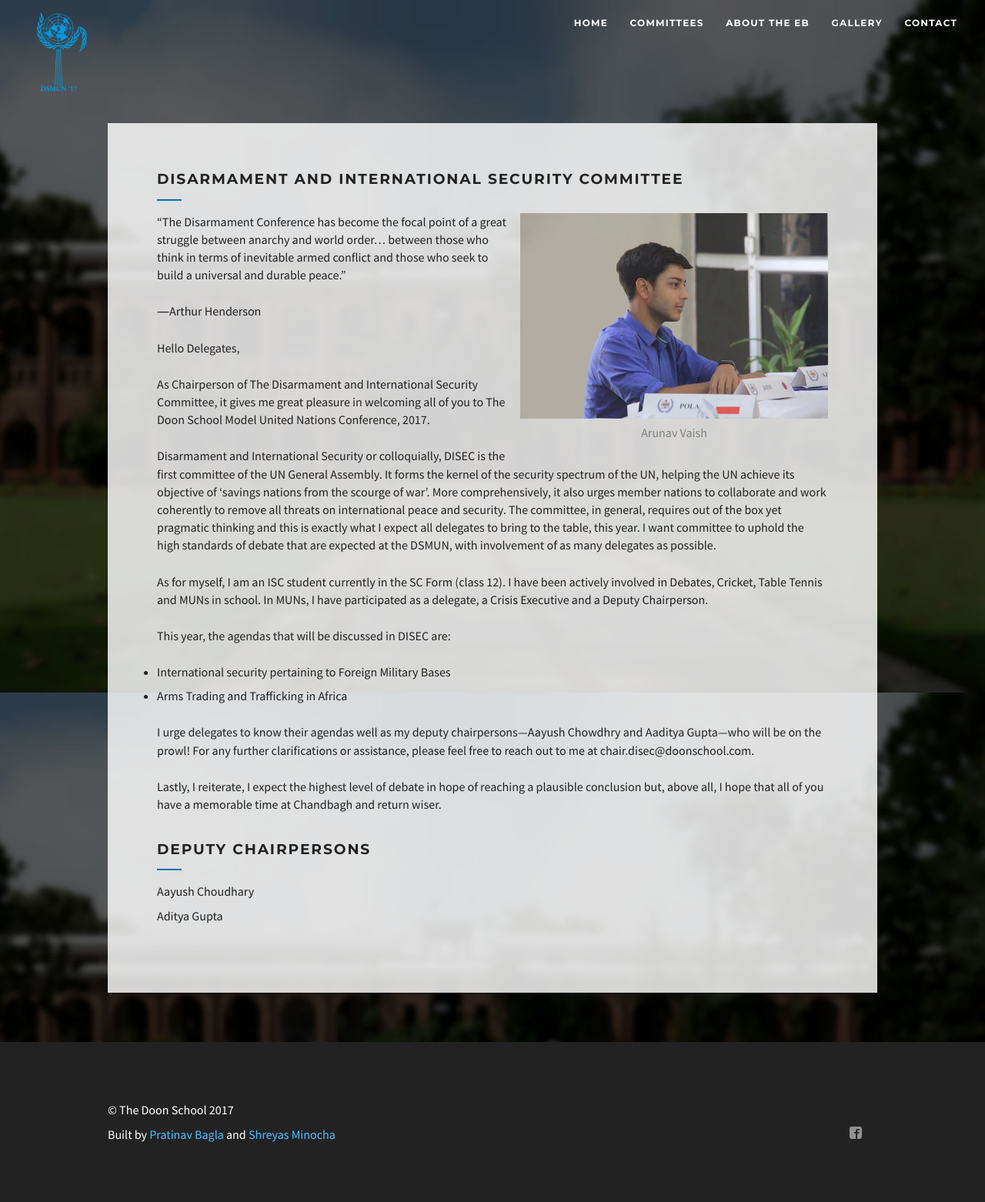
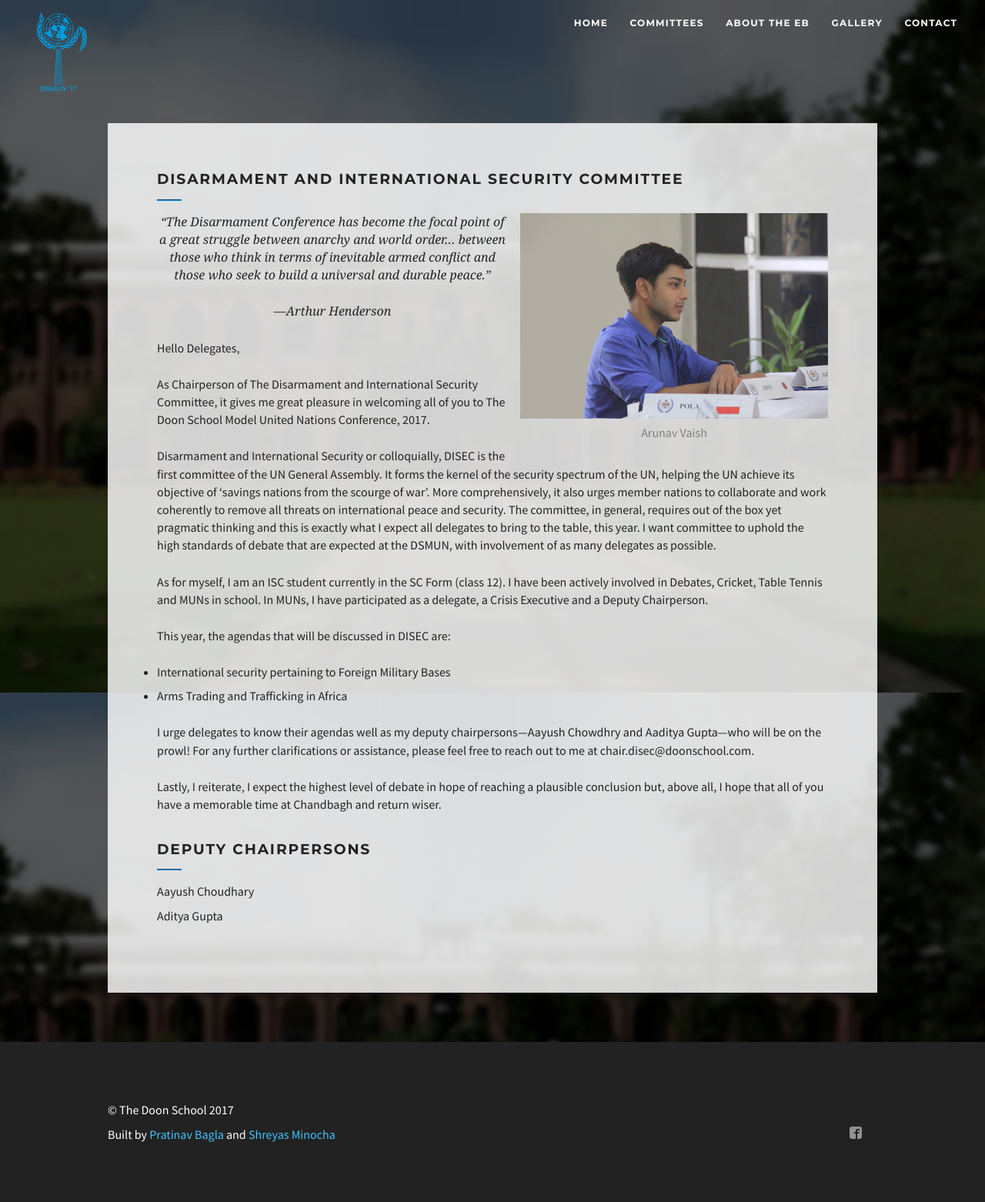
Before and after one commit to pratinav/dsmun17.com, a Jekyll site: the page built from committees/disec.md, in a window 1280 px wide. Shown: the whole page at 77% size. Built offline with Jekyll 4.4.1, drawn with Linux system fonts in a browser that asks for light colours.

```diff
--- a/committees/disec.md
+++ b/committees/disec.md
@@ -4,9 +4,9 @@ title: Disarmament and International Security Committee
 chair: Arunav Vaish
 ---
 
-“The Disarmament Conference has become the focal point of a great struggle between anarchy and world order… between those who think in terms of inevitable armed conflict and those who seek to build a universal and durable peace.”
+> “The Disarmament Conference has become the focal point of a great struggle between anarchy and world order… between those who think in terms of inevitable armed conflict and those who seek to build a universal and durable peace.”
 
-―Arthur Henderson
+> ―Arthur Henderson
 
 Hello Delegates,
 
```
